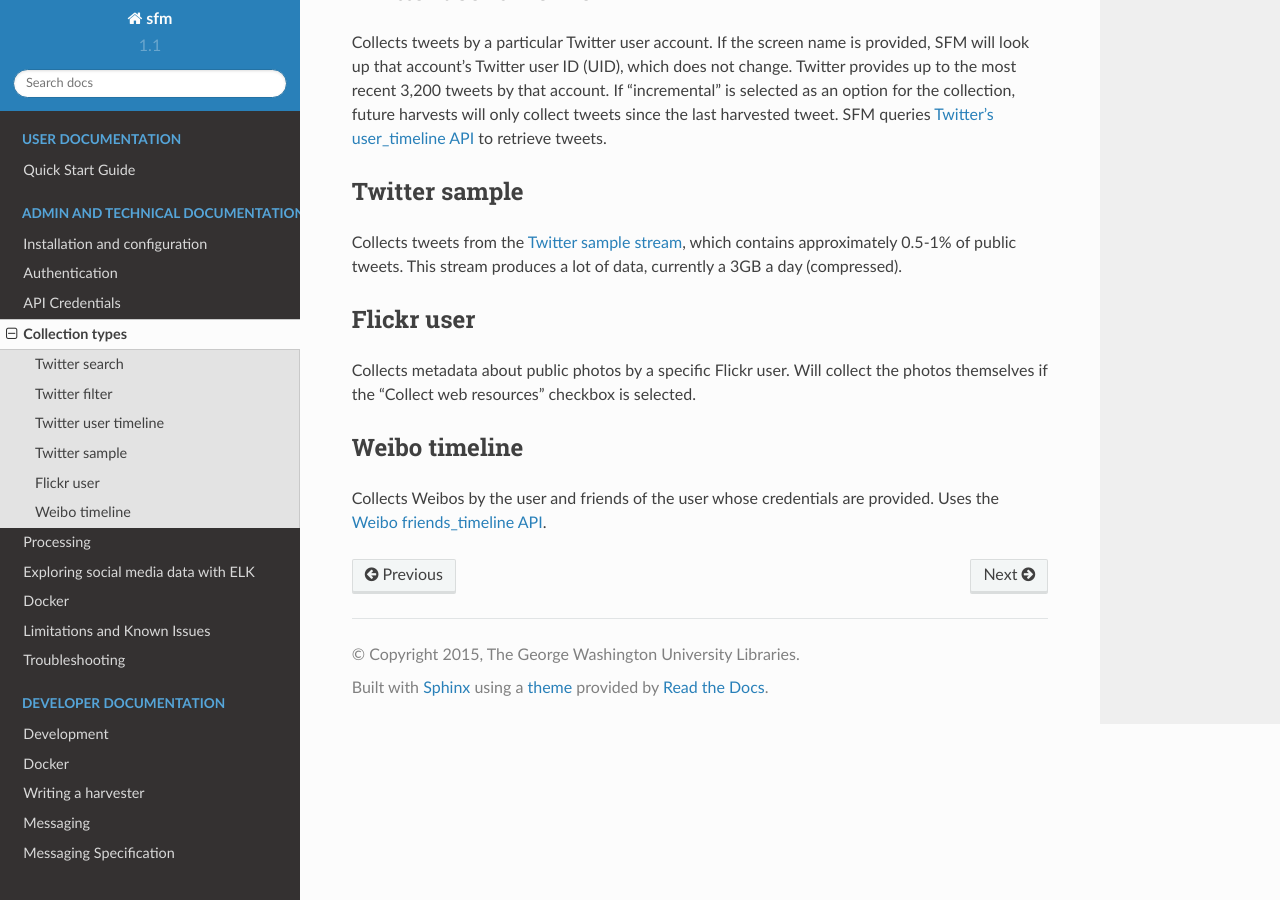
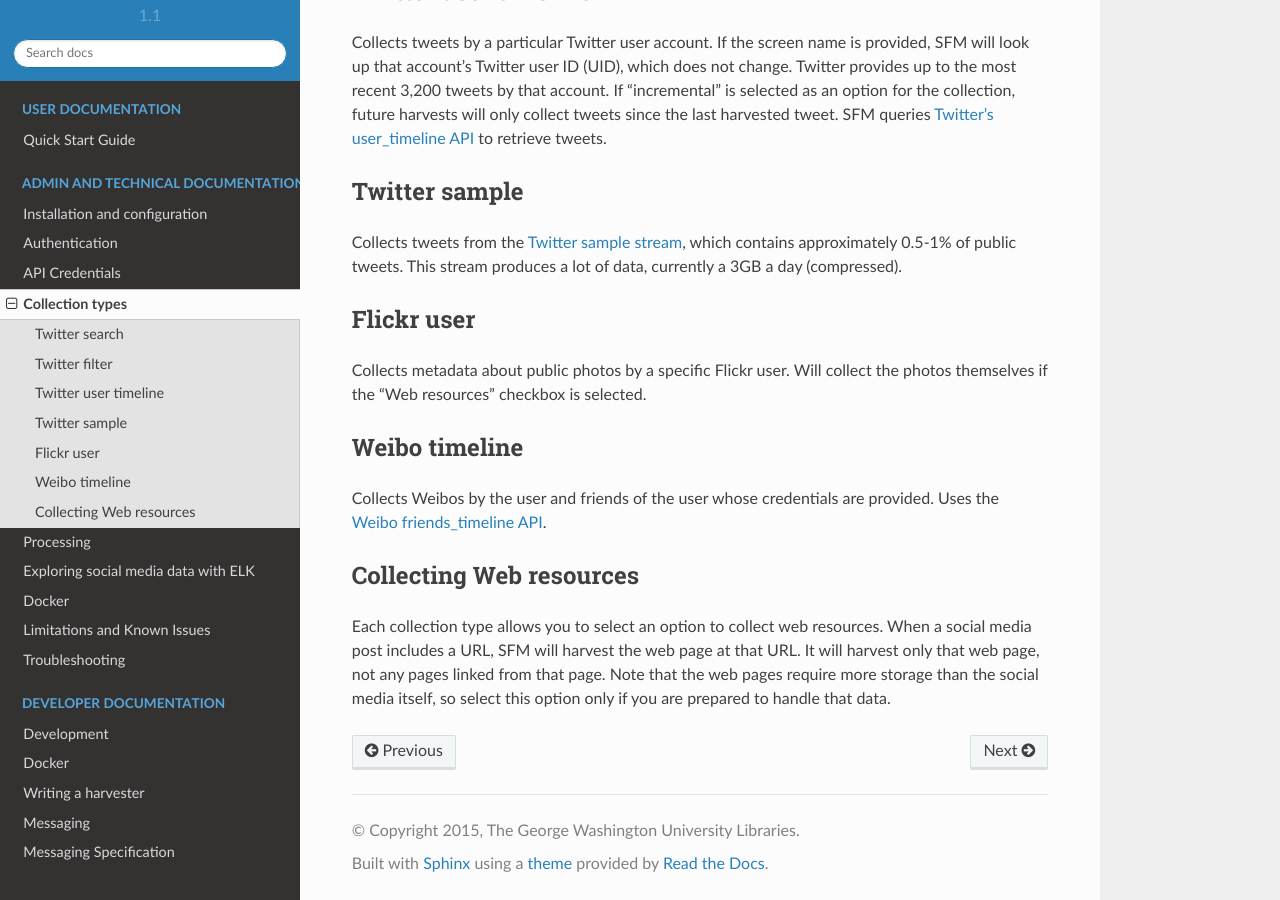
Before and after one commit to gwu-libraries/sfm-ui, a Sphinx documentation site: the page built from docs/collections.rst, in a window 1280 px wide and 900 px high, scrolled down 681 px. Built offline with Sphinx 7.4.7 and the Read the Docs theme 2.0.0, drawn with Linux system fonts in a browser that asks for light colours.

Commit message:
additional docs info

```diff
--- a/docs/collections.rst
+++ b/docs/collections.rst
@@ -62,3 +74,13 @@
 
 Collects Weibos by the user and friends of the user whose credentials are provided.
 Uses the `Weibo friends_timeline API <http://open.weibo.com/wiki/2/statuses/friends_timeline>`_.
+
+.. _Collecting web resources:
+
+------------------------
+Collecting Web resources
+------------------------
+Each collection type allows you to select an option to collect web resources. When a social media post
+includes a URL, SFM will harvest the web page at that URL. It will harvest only that web page, not any
+pages linked from that page. Note that the web pages require more storage than the social media itself,
+so select this option only if you are prepared to handle that data.
```
Also changed, not shown: other parts of docs/collections.rst (+13 -1 lines).
